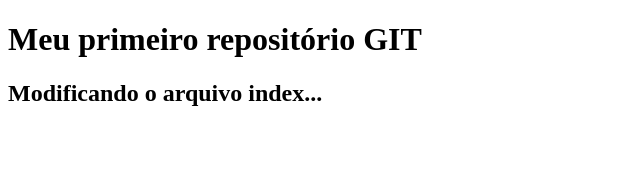
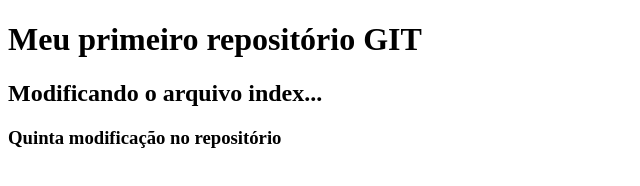
Before and after one commit to Mazuque/GitHub, a plain HTML site: page index.html in a window 1280 px wide. Shown: the whole page, without its empty margins (0-640 px from the left). Drawn offline with Linux system fonts and the light colour scheme.

Commit message:
My first fith

```diff
--- a/index.html
+++ b/index.html
@@ -9,5 +9,6 @@
 <body>
     <h1>Meu primeiro repositório GIT</h1>
     <h2>Modificando  o arquivo index...</h2>
+    <h3>Quinta modificação no repositório</h3>
 </body>
 </html>
```
